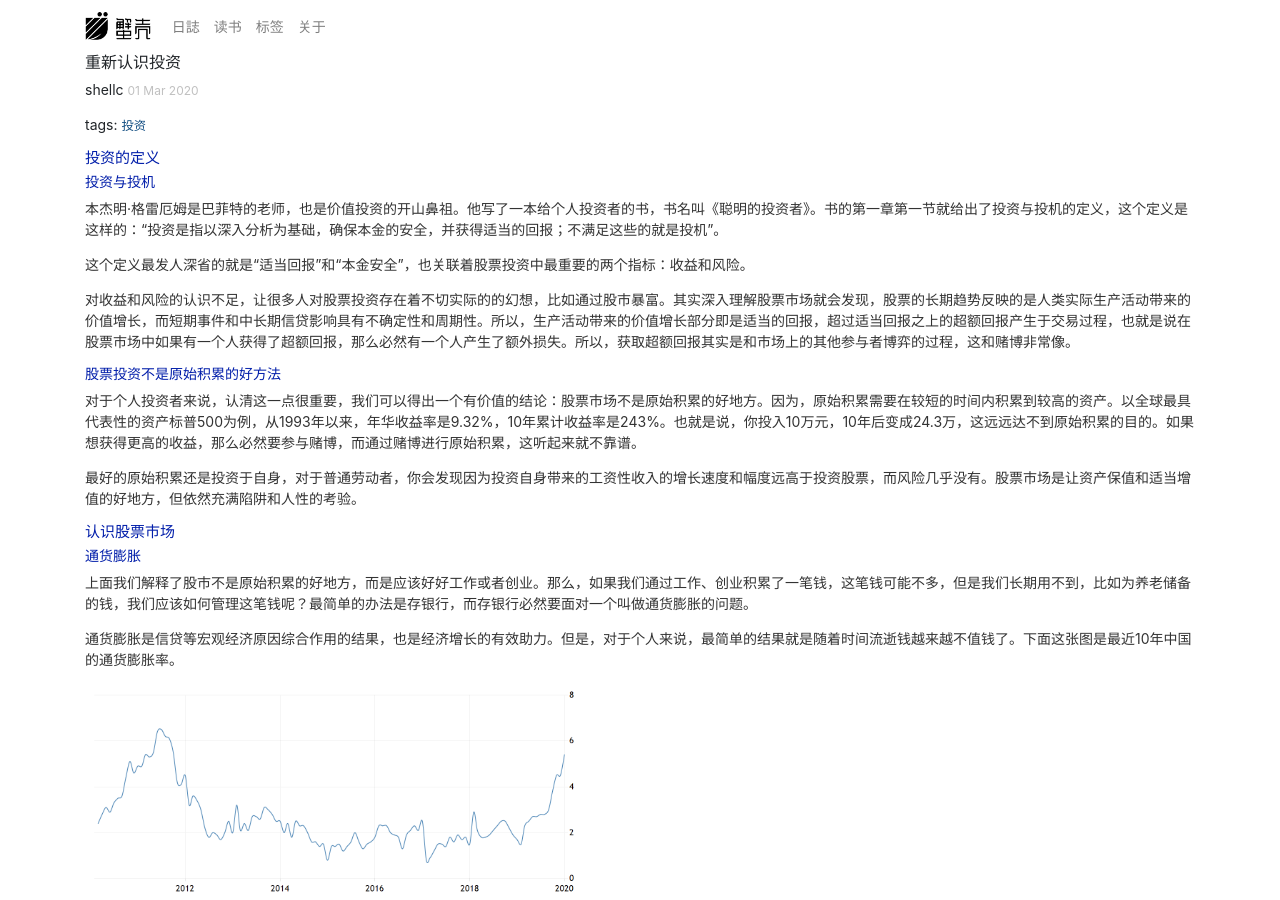
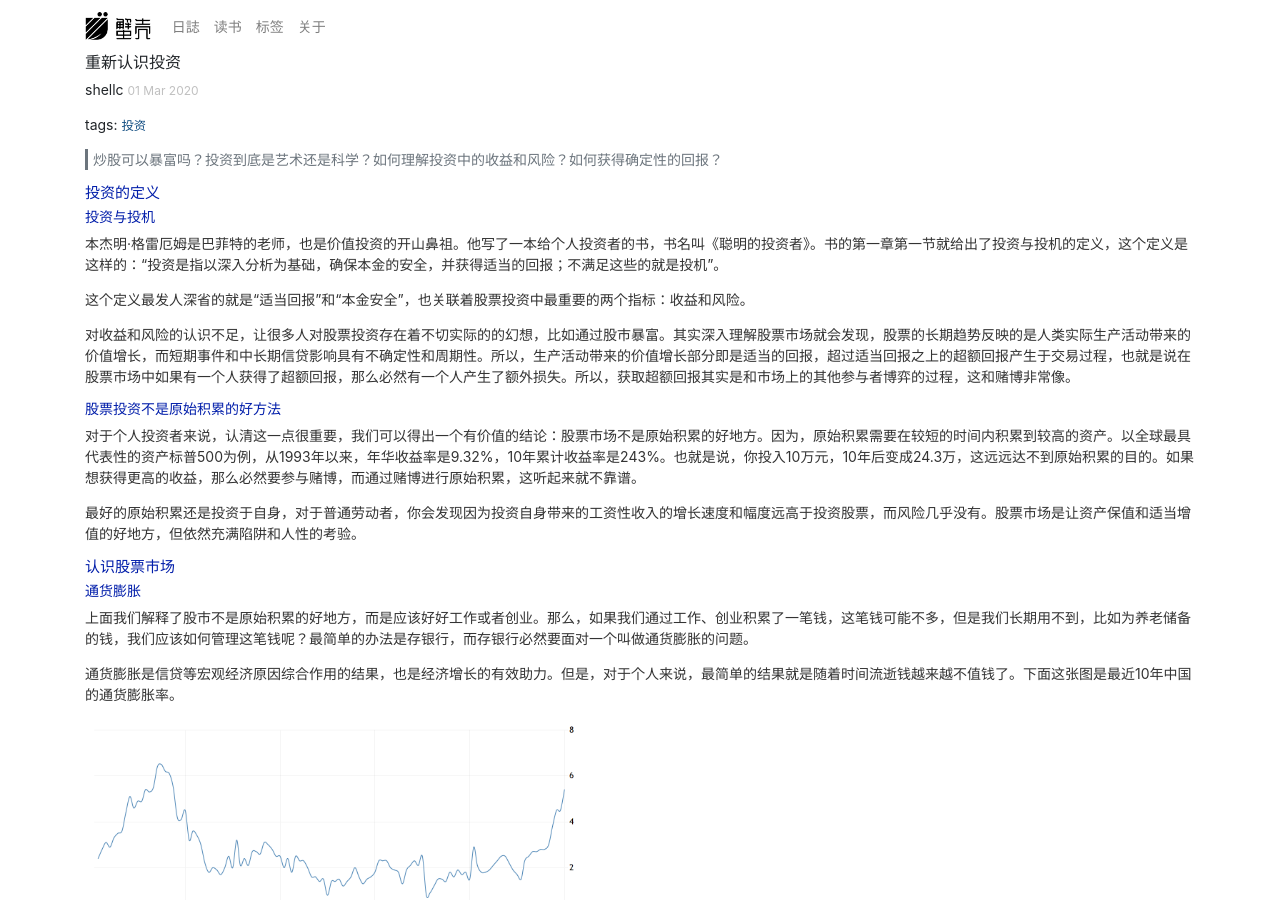
Before and after one commit to shellc/shellc.github.io, a Jekyll site: the page built from _posts/2020-03-01-重新认识投资.md, in a window 1280 px wide and 900 px high. Built offline with Jekyll 4.4.1, drawn with Linux system fonts in a browser that asks for light colours.

Commit message:
update post

```diff
--- a/_posts/2020-03-01-重新认识投资.md
+++ b/_posts/2020-03-01-重新认识投资.md
@@ -4,7 +4,7 @@ title: 重新认识投资
 tags: 投资
 ---
 
-
+炒股可以暴富吗？投资到底是艺术还是科学？如何理解投资中的收益和风险？如何获得确定性的回报？
 
 <!--more-->
 
```
